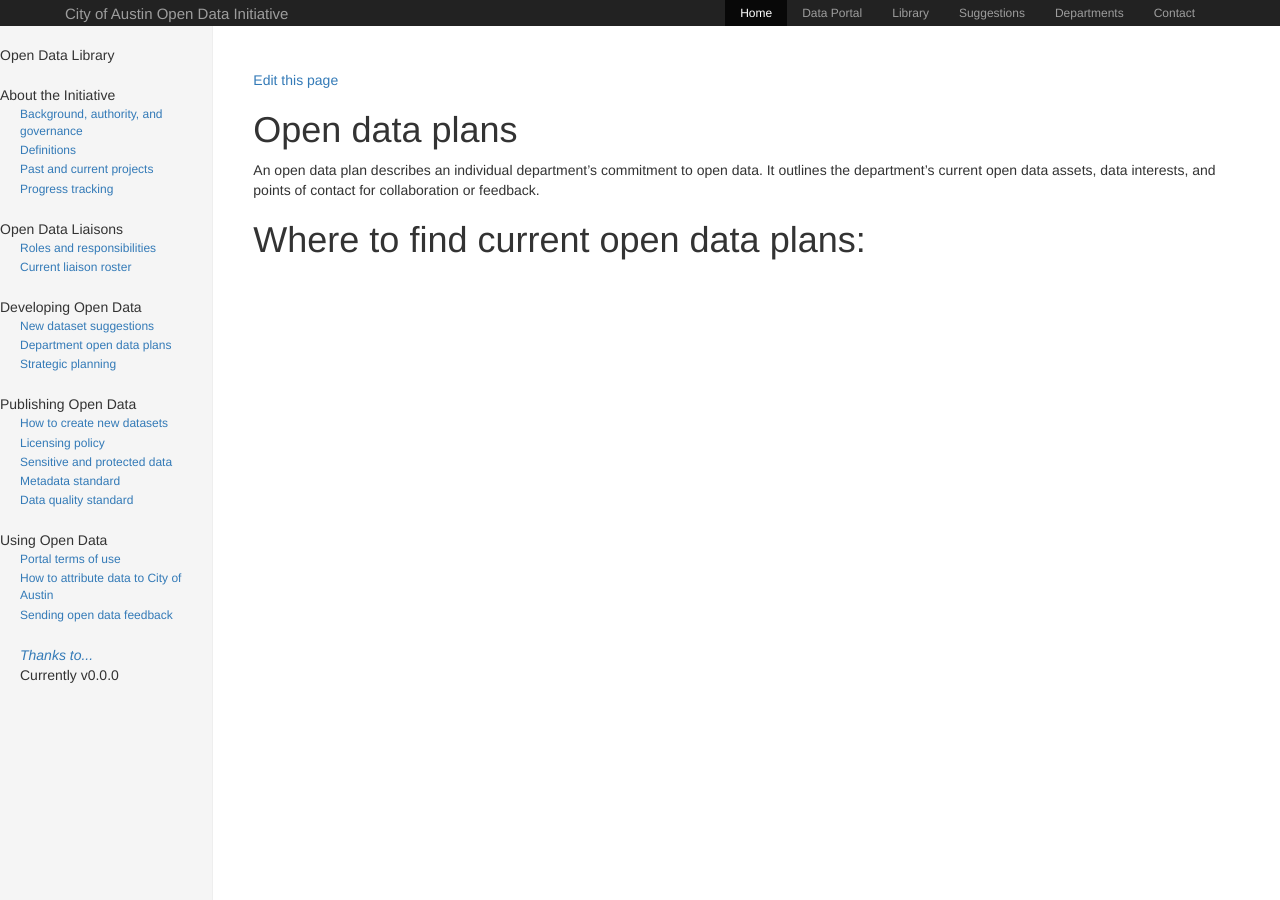
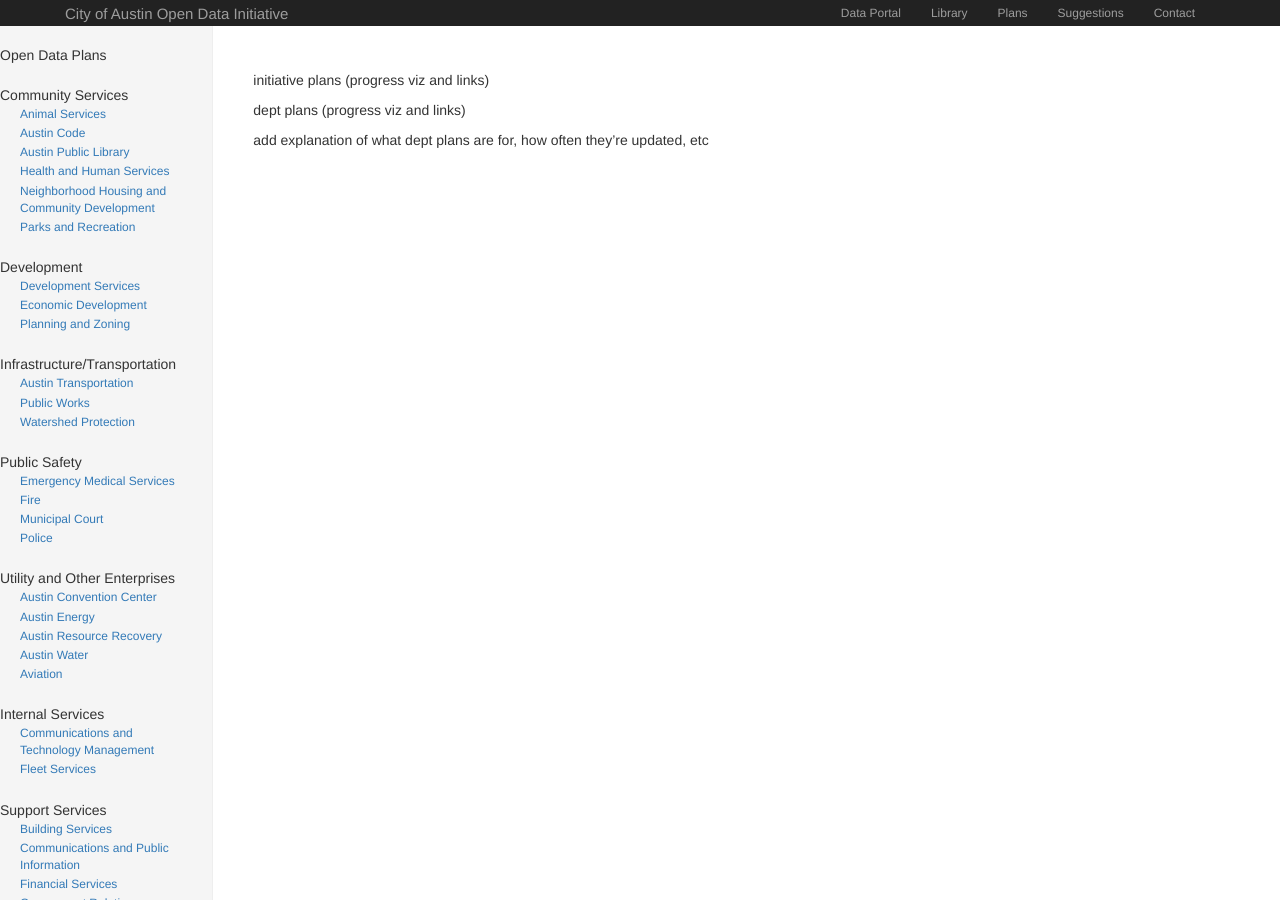
Before and after one commit to cityofaustin/open-data-manual, a Jekyll site: the page built from plans/index.md, in a window 1280 px wide. Built offline with Jekyll 4.4.1, drawn with Linux system fonts in a browser that asks for light colours; nearby versions of some CDN libraries; Markdown is read by kramdown in place of the engine named in the settings.

Commit message:
add pages and links for dept plans
only started with animal services for now… need to add the rest later

```diff
--- /dev/null
+++ b/_includes/dept-sidebar.html
@@ -0,0 +1,132 @@
+<div class="col-sm-3 col-md-2 sidebar"><!--start of sidebar-->
+
+  <ul class="nav nav-sidebar">
+      <li>Open Data Plans</li>
+  </ul>
+
+    <ul class="nav nav-sidebar">
+      <li>Community Services</li>
+      <li><a href="{{site.baseurl}}/depts/#">Animal Services</a></li>
+      <li><a href="{{site.baseurl}}/depts/#">Austin Code</a></li>
+      <li><a href="{{site.baseurl}}/depts/#">Austin Public Library</a></li>
+      <li><a href="{{site.baseurl}}/depts/#">Health and Human Services</a></li>
+      <li><a href="{{site.baseurl}}/depts/#">Neighborhood Housing and Community Development</a></li>
+      <li><a href="{{site.baseurl}}/depts/#">Parks and Recreation</a></li>
+    </ul>
+
+    <ul class="nav nav-sidebar">
+      <li>Development</li>
+      <li><a href="{{site.baseurl}}/depts/#">Development Services</a></li>
+      <li><a href="{{site.baseurl}}/depts/#">Economic Development</a></li>
+      <li><a href="{{site.baseurl}}/depts/#">Planning and Zoning</a></li>
+    </ul>
+
+    <ul class="nav nav-sidebar">
+      <li>Infrastructure/Transportation</li>
+      <li><a href="{{site.baseurl}}/depts/#">Austin Transportation</a></li>
+      <li><a href="{{site.baseurl}}/depts/#">Public Works</a></li>
+      <li><a href="{{site.baseurl}}/depts/#">Watershed Protection</a></li>
+    </ul>
+
+    <ul class="nav nav-sidebar">
+      <li>Public Safety</li>
+      <li><a href="{{site.baseurl}}/depts/#">Emergency Medical Services</a></li>
+      <li><a href="{{site.baseurl}}/depts/#">Fire</a></li>
+      <li><a href="{{site.baseurl}}/depts/#">Municipal Court</a></li>
+      <li><a href="{{site.baseurl}}/depts/#">Police</a></li>
+    </ul>
+
+    <ul class="nav nav-sidebar">
+      <li>Utility and Other Enterprises</li>
+      <li><a href="{{site.baseurl}}/depts/#">Austin Convention Center</a></li>
+      <li><a href="{{site.baseurl}}/depts/#">Austin Energy</a></li>
+      <li><a href="{{site.baseurl}}/depts/#">Austin Resource Recovery</a></li>
+      <li><a href="{{site.baseurl}}/depts/#">Austin Water</a></li>
+      <li><a href="{{site.baseurl}}/depts/#">Aviation</a></li>
+    </ul>
+
+    <ul class="nav nav-sidebar">
+      <li>Internal Services</li>
+      <li><a href="{{site.baseurl}}/depts/#">Communications and Technology Management</a></li>
+      <li><a href="{{site.baseurl}}/depts/#">Fleet Services</a></li>
+    </ul>
+
+    <ul class="nav nav-sidebar">
+      <li>Support Services</li>
+      <li><a href="{{site.baseurl}}/depts/#">Building Services</a></li>
+      <li><a href="{{site.baseurl}}/depts/#">Communications and Public Information</a></li>
+      <li><a href="{{site.baseurl}}/depts/#">Financial Services</a></li>
+      <li><a href="{{site.baseurl}}/depts/#">Government Relations</a></li>
+      <li><a href="{{site.baseurl}}/depts/#">Human Resources</a></li>
+      <li><a href="{{site.baseurl}}/depts/#">Labor Relations</a></li>
+      <li><a href="{{site.baseurl}}/depts/#">Law</a></li>
+      <li><a href="{{site.baseurl}}/depts/#">Management Services</a></li>
+      <li><a href="{{site.baseurl}}/depts/#">Mayor and Council</a></li>
+      <li><a href="{{site.baseurl}}/depts/#">Office of the City Auditor</a></li>
+      <li><a href="{{site.baseurl}}/depts/#">Office of the City Clerk</a></li>
+      <li><a href="{{site.baseurl}}/depts/#">Office of the Medical Director</a></li>
+      <li><a href="{{site.baseurl}}/depts/#">Office of Real Estate Services</a></li>
+      <li><a href="{{site.baseurl}}/depts/#">Small and Minority Business Resources</a></li>
+      <li><a href="{{site.baseurl}}/depts/#">Telecommunications and Regulatory Affairs</a></li>
+    </ul>
+
+</div><!--end of sidebar-->
+
+
+
+
+
+
+
+
+
+
+
+
+
+
+
+
+
+
+
+
+
+
+
+
+
+
+
+
+
+<!-- <div class="sidebar">
+
+
+      <span class="sidebar-nav-item">Open data liaisons</span>
+      <a class="sidebar-nav-sub-item"  <div class="badge discovery">?</div></a>
+      <a class="sidebar-nav-sub-item"  <div class="badge discovery">?</div></a>
+
+      <span class="sidebar-nav-item">Publishing open data</span>
+      <a class="sidebar-nav-sub-item"  <div class="badge discovery">?</div></a>
+      <a class="sidebar-nav-sub-item" href="{{site.url}}/metadata">Metadata standard <div class="badge discovery">?</div></a>
+      <a class="sidebar-nav-sub-item" href="{{site.url}}/new-datasets">How to create new datasets <div class="badge discovery">?</div></a>
+      <a class="sidebar-nav-sub-item"  <div class="badge discovery">?</div></a>
+      <a class="sidebar-nav-sub-item"  <div class="badge discovery">?</div></a>
+      <a class="sidebar-nav-sub-item" href="{{site.url}}/publishers">Authorized publishers <div class="badge discovery">?</div></a>
+
+
+      <a class="sidebar-nav-sub-item" href="{{site.url}}/thanks"><em>Thanks to... </em><div class="badge discovery">?</div></a>
+
+
+
+      <span class="sidebar-nav-item">Currently v{{ site.version }}</span>
+    </nav>
+
+
+
+
+     <p>&copy; {{ site.time | date: '%Y' }}. All rights reserved.</p>
+  </div>
+</div>
+ -->
--- a/_includes/top-nav.html
+++ b/_includes/top-nav.html
@@ -11,11 +11,10 @@
         </div>
         <div id="navbar" class="collapse navbar-collapse">
             <ul class="nav navbar-nav">
-                <li class="active"><a href="#">Home</a></li>
-                <li><a href="#contact">Data Portal</a></li>
-                <li><a href="#about">Library</a></li>
-                <li><a href="#about">Suggestions</a></li>
-                <li><a href="#about">Departments</a></li>
+                <li><a href="https://data.austintexas.gov">Data Portal</a></li>
+                <li><a href="/">Library</a></li>
+                <li><a href="/plans">Plans</a></li>
+                <li><a href="https://cityofaustin.github.io/open-data-suggestions">Suggestions</a></li>
                 <li><a href="#about">Contact</a></li>
             </ul>
         </div><!--/.nav-collapse -->
--- /dev/null
+++ b/_layouts/plan-about.html
@@ -0,0 +1,28 @@
+<!DOCTYPE html>
+<html lang="en-us">
+
+  {% include head.html %}
+
+  <body>
+
+  	{% include top-nav.html %}
+
+    <div class="container-fluid">
+    	<div class="row">
+			{% include dept-sidebar.html %}
+			<div class="col-sm-9 col-sm-offset-3 col-md-10 col-md-offset-2 main"><!--start of main content-->
+
+				{{ content }}
+    		</div><!--end of main content-->
+      	</div><!--row-->
+    </div>
+
+<!-- Bootstrap core JavaScript
+    ================================================== -->
+    <!-- Placed at the end of the document so the pages load faster -->
+    <script src="https://ajax.googleapis.com/ajax/libs/jquery/1.11.3/jquery.min.js"></script>
+    <script src="/components/scripts/bootstrap.js"></script>
+    <!-- IE10 viewport hack for Surface/desktop Windows 8 bug -->
+    <script src="/components/scripts/ie10-viewport-bug-workaround.js"></script>
+  </body>
+</html>
--- /dev/null
+++ b/plans/index.md
@@ -0,0 +1,10 @@
+---
+layout: plan-about
+title: About open data plans
+---
+
+initiative plans (progress viz and links)
+
+dept plans (progress viz and links)
+
+add explanation of what dept plans are for, how often they're updated, etc
```
Also changed, not shown: _layouts/plan.html (added, +36 -0 lines), open-data-plans.md (renamed from plans.md, +1 -1 lines), plans/animal-services.md (added, +6 -0 lines).
